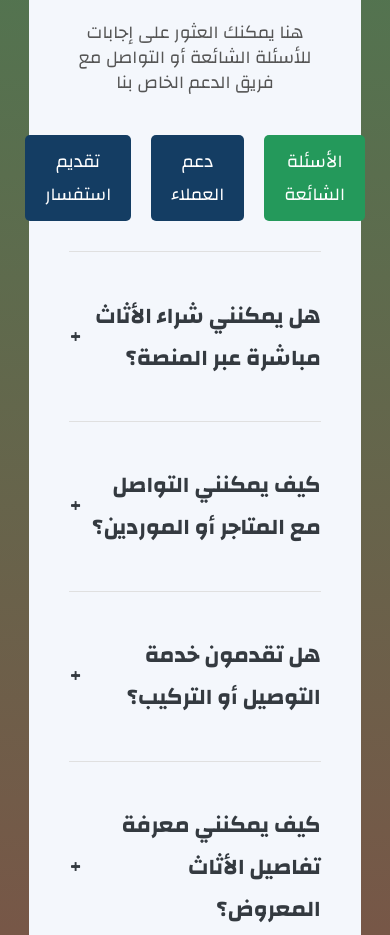
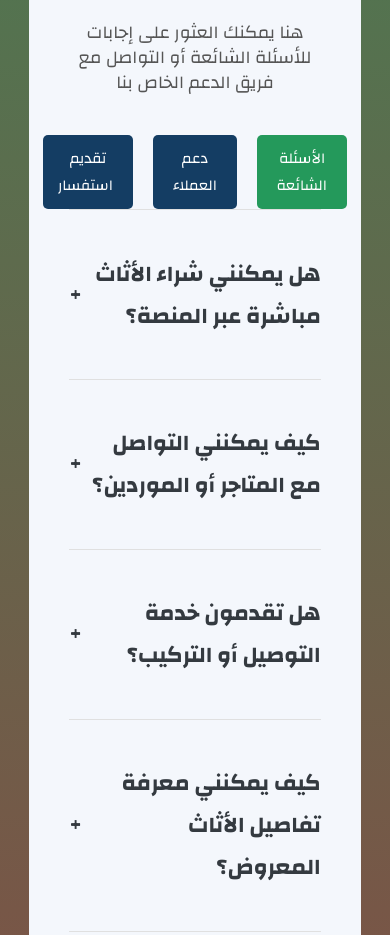
Before and after one commit to ibrahim99035/exsagency, a React (Vite) app in the folder client/: page /help-center in a window 390 px wide. Shown: the part 1240-2175 px from the top of the page. Built offline with nearby package versions, Linux system fonts and the light colour scheme.

Commit message:
Help Center Menu  Component Responsive fixed

```diff
--- a/client/src/docs/HelpCenter/HelpCenter.css
+++ b/client/src/docs/HelpCenter/HelpCenter.css
@@ -126,3 +126,14 @@
 .submit-button:hover {
     background-color: #24995b;
 }
+
+@media (max-width: 768px) {
+    .help-center-menu {
+        max-width: 90%;
+        margin: auto;
+    }
+    .menu-button{
+        max-width: 90px;
+        font-size: 15px;
+    }
+}
```
